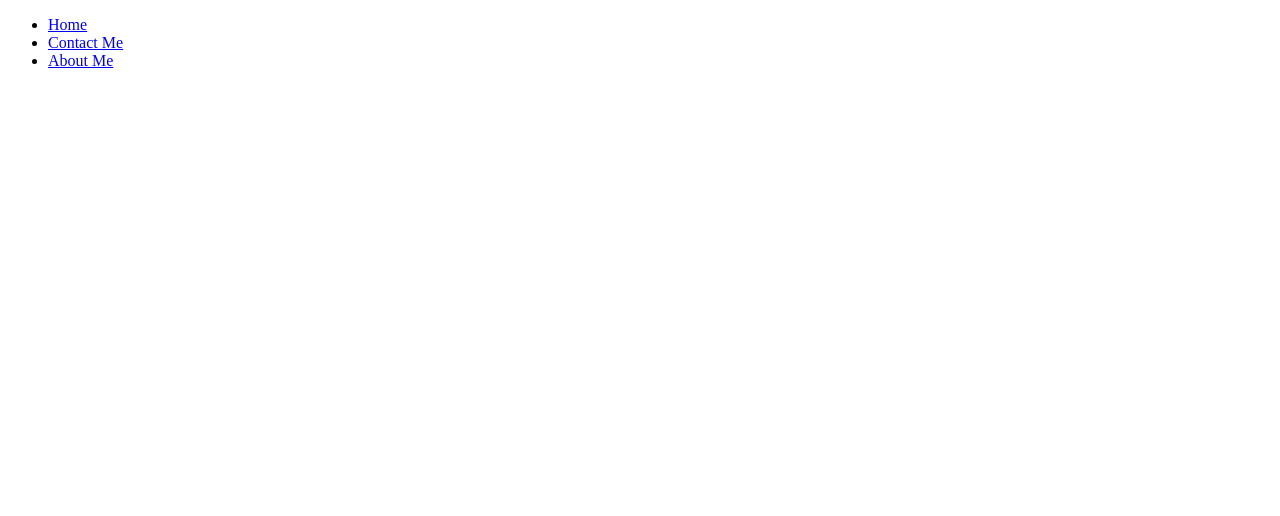
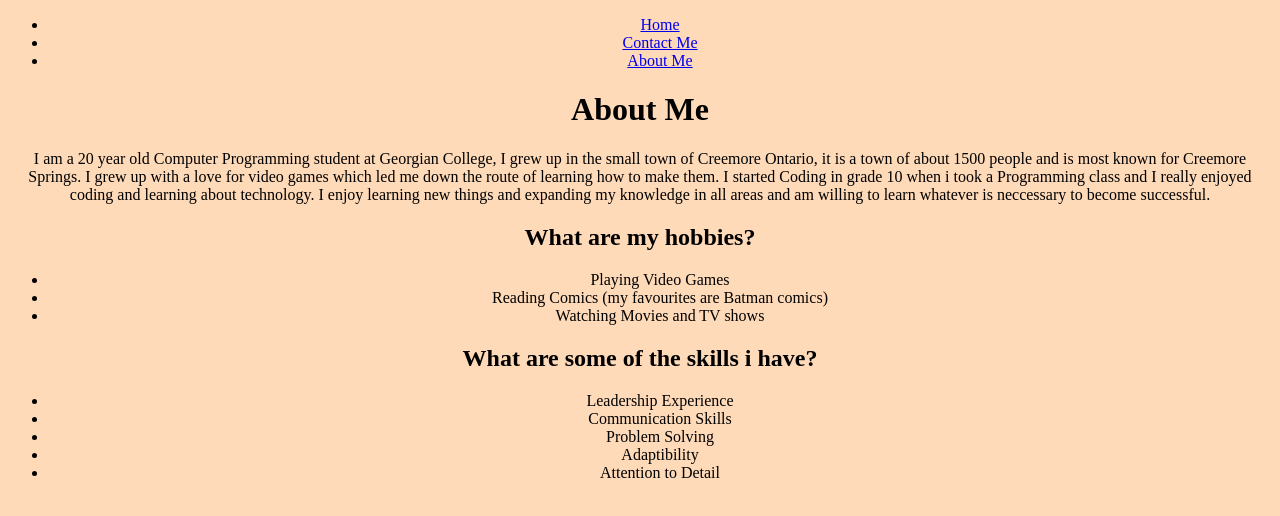
Before and after one commit to LoganDobson/COMP-1002---Assignment-1, a plain HTML site: page about.html in a window 1280 px wide. Drawn offline with Linux system fonts and the light colour scheme.

Commit message:
Added some CSS finished pages

```diff
--- a/about.html
+++ b/about.html
@@ -1,11 +1,22 @@
 <!DOCTYPE html>
 <html lang="en">
+
 <head>
     <meta charset="UTF-8">
     <meta http-equiv="X-UA-Compatible" content="IE=edge">
     <meta name="viewport" content="width=device-width, initial-scale=1.0">
-    <title>Document</title>
+    <title>About Me</title>
+    <style>
+        body{
+           background-color: #FFDAB9;
+           text-align: center;
+
+        }
+
+
+   </style>
 </head>
+
 <body>
     <header>
         <header>
@@ -22,7 +33,40 @@
                     </li>
                 </ul>
             </nav>
-    </header>
+            <h1>About Me</h1>
+        </header>
+        <main>
+            <section>
+                <p>I am a 20 year old Computer Programming student at Georgian College, I grew up in the small town of
+                    Creemore Ontario, it is a town of about 1500 people and is most known for Creemore Springs. I grew
+                    up with a love for video games which led me down the route of learning how to make them. I started
+                    Coding in grade 10 when i took a Programming class and I really enjoyed coding and learning about
+                    technology. I enjoy learning new things and expanding my knowledge in all areas and am willing to
+                    learn whatever is neccessary to become successful.  </p>
+            </section>
+            <section>
+                <h2>What are my hobbies?</h2>
+                <ul>
+                    <li>Playing Video Games</li>
+                    <li>Reading Comics (my favourites are Batman comics)</li>
+                    <li>Watching Movies and TV shows</li>
+
+                </ul>
+
+
+            </section>
+            <section>
+                <h2>What are some of the skills i have?</h2>
+            <ul>
+                <li>Leadership Experience</li>
+                <li>Communication Skills</li>
+                <li>Problem Solving</li>
+                <li>Adaptibility</li>
+                <li>Attention to Detail</li>
+            </ul>
+            </section>
+        </main>
 
 </body>
+
 </html>
```
Also changed, not shown: contact.html (+31 -6 lines), index.html (+15 -12 lines).
